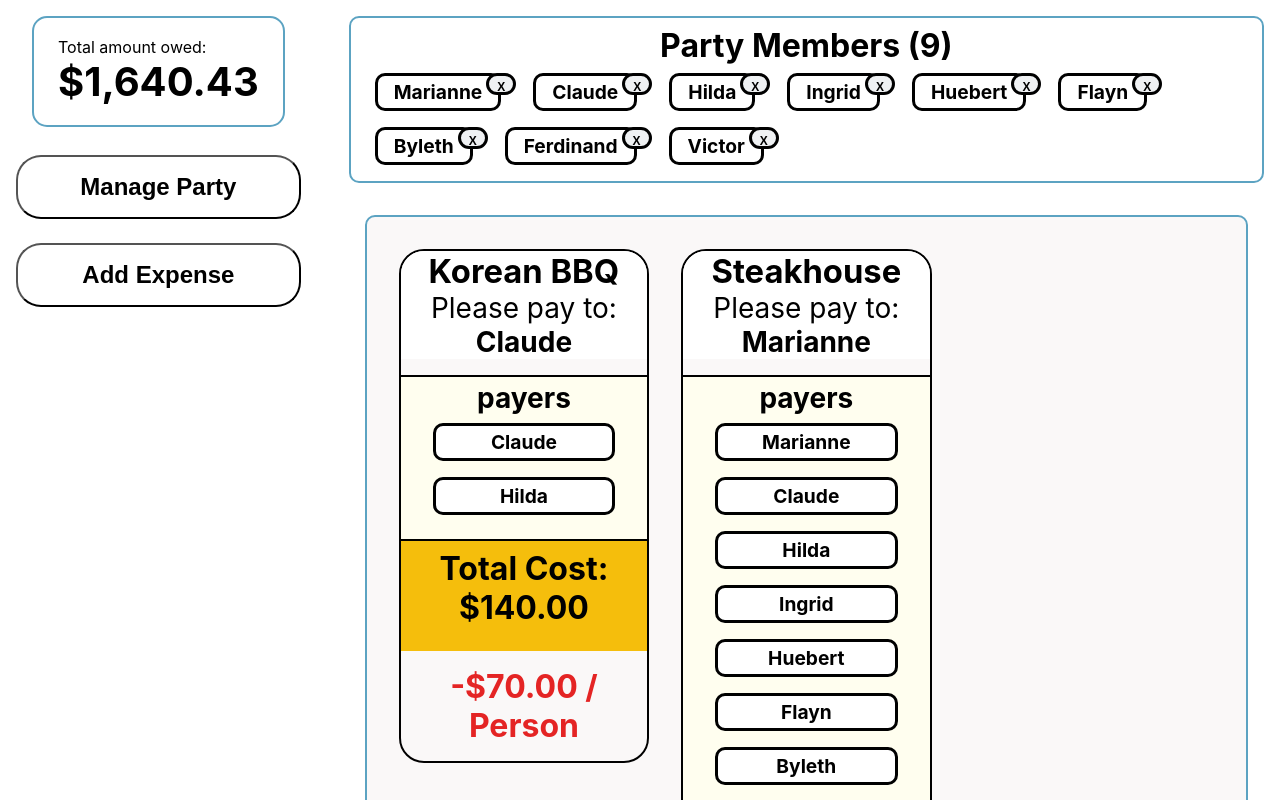
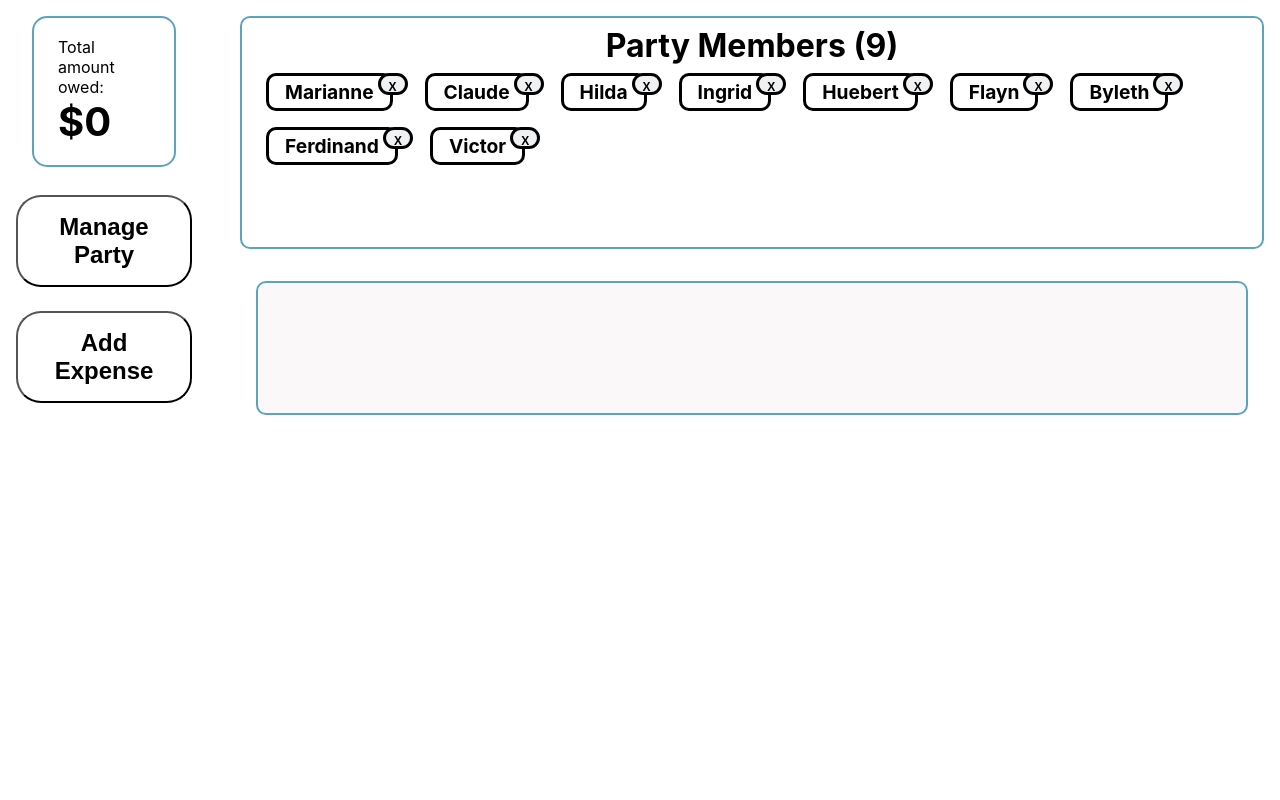
Before and after one commit to WesloTheWeb/SplitBillApp, a React (Create React App) app: page / in a window 1280 px wide. Shown: the top 800 px of the page. Built offline with nearby package versions, Linux system fonts and the light colour scheme.

Commit message:
Settled on decision with form for now

```diff
--- a/src/app/expenseSlice.js
+++ b/src/app/expenseSlice.js
@@ -2,18 +2,18 @@ import { createSlice } from "@reduxjs/toolkit";
 
 const initialState = {
     expenses: [
-        {
-            expenseName: 'Korean BBQ',
-            personBeingPaid: 'Claude',
-            cost: 140,
-            payers: ['Claude', 'Hilda'],
-        },
-        {
-            expenseName: 'Steakhouse',
-            personBeingPaid: 'Marianne',
-            cost: 1500.43,
-            payers: ['Marianne', 'Claude', 'Hilda', 'Ingrid', 'Huebert', 'Flayn', 'Byleth', 'Ferdinand', 'Victor'],
-        },
+        // {
+        //     expenseName: 'Korean BBQ',
+        //     personBeingPaid: 'Claude',
+        //     cost: 140,
+        //     payers: ['Claude', 'Hilda'],
+        // },
+        // {
+        //     expenseName: 'Steakhouse',
+        //     personBeingPaid: 'Marianne',
+        //     cost: 1500.43,
+        //     payers: ['Marianne', 'Claude', 'Hilda', 'Ingrid', 'Huebert', 'Flayn', 'Byleth', 'Ferdinand', 'Victor'],
+        // },
         // {
         //     expenseName: 'Round of drinks at the Merchant',
         //     personBeingPaid: 'Hilda',
@@ -23,7 +23,6 @@ const initialState = {
     ]
 }
 
-// TODO: Push a "bucket" object that properties are edited and will be pushed into expense array, which will get iterated.
 const expenseSlice = createSlice({
     name: 'expenseBucket',
     initialState,
--- a/src/containers/ExpenseForm/ExpenseForm.js
+++ b/src/containers/ExpenseForm/ExpenseForm.js
@@ -84,7 +84,8 @@ const ExpenseForm = () => {
         console.log(peopleArr);
     };
 
-    const includeAll = () => {
+    const includeAll = (evnt) => {
+        evnt.preventDefault();
         isVerified(!verified);
     }
 
@@ -143,22 +144,7 @@ const ExpenseForm = () => {
                 </section>
                 <section>
                     <div className={payersContainers}>
-                        {
-                            verified ? availablePartyMembers?.map((person, idx) => {
-                                return (
-                                    <div key={idx} >
-                                        <input
-                                            id={idx}
-                                            {...register("payers")}
-                                            type="checkbox"
-                                            value={person}
-                                            checked
-                                        />
-                                        <label htmlFor={idx}> {person} </label>
-                                    </div>
-                                )
-                            }) :
-                                availablePartyMembers?.map((person, idx) => {
+                        {availablePartyMembers?.map((person, idx) => {
                             return (
                                 <div key={idx} >
                                     <input
@@ -170,27 +156,13 @@ const ExpenseForm = () => {
                                     <label htmlFor={idx}> {person} </label>
                                 </div>
                             )
-                                })
-                        }
-                        {/* {availablePartyMembers?.map((person, idx) => {
-                             return (
-                                 <div key={idx} >
-                                     <input
-                                         id={idx}
-                                         {...register("payers")}
-                                         type="checkbox"
-                                         value={person}
-                                     />
-                                     <label htmlFor={idx}> {person} </label>
-                                 </div>
-                             )
-                         })} */}
+                        })}
                     </div>
                 </section>
                 <section className={buttonContainer}>
-                    <button
+                    {/* <button
                         onClick={includeAll}
-                    >everybody pays</button>
+                    >everybody pays</button> */}
                     <Button
                         action={closeForm}
                         Btntype='cancel'
```
Lines whose indentation alone changed are shown as unchanged.
